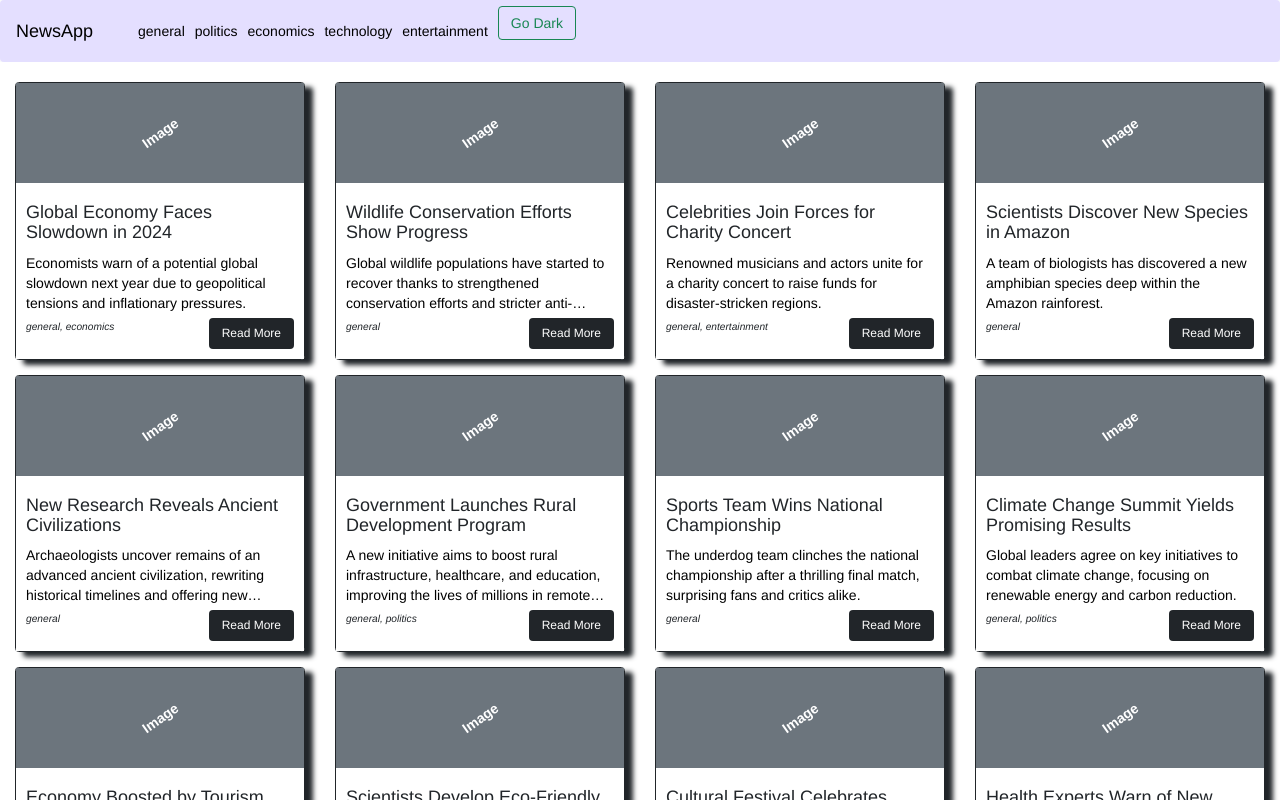
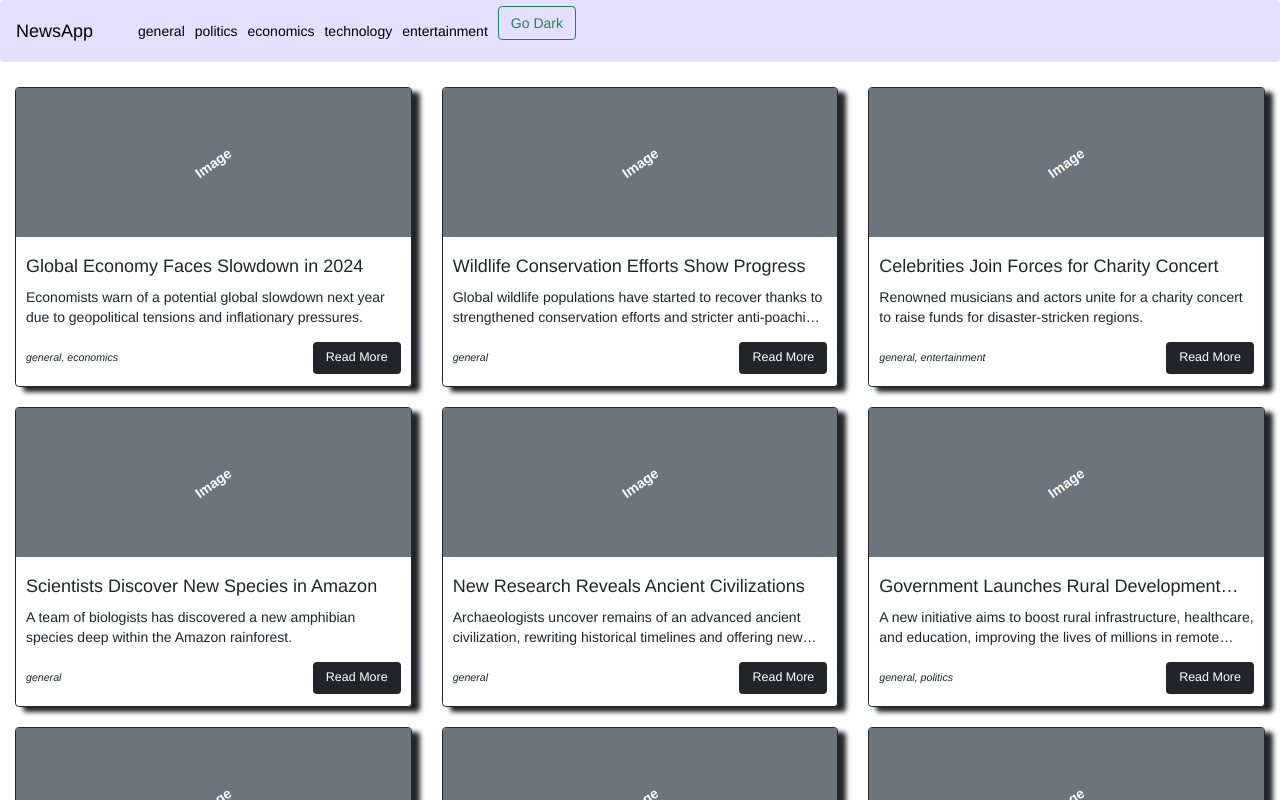
Before and after one commit to pradeep004-coder/News-Project, a React (Create React App) app: page /general in a window 1280 px wide. Shown: the top 800 px of the page. Built offline with nearby package versions, Linux system fonts and the light colour scheme.

Commit message:
Updated project files

```diff
--- a/public/index.html
+++ b/public/index.html
@@ -6,7 +6,7 @@
     <meta name="theme-color" content="#000000" />
     <link rel="stylesheet" href="bootstrap.min.css"/>
     <link rel="stylesheet" href="https://cdn.jsdelivr.net/npm/bootstrap@3.3.7/dist/css/bootstrap.min.css" integrity="sha384-BVYiiSIFeK1dGmJRAkycuHAHRg32OmUcww7on3RYdg4Va+PmSTsz/K68vbdEjh4u" crossorigin="anonymous"/>
-    <link rel="stylesheet" href="style.css">
+    <link rel="stylesheet" href="./style.css">
   </head>
   <body>
     <noscript>You need to enable JavaScript to run this app.</noscript>
--- a/public/style.css
+++ b/public/style.css
@@ -1,8 +1,40 @@
-.z-9999 {
-    z-index: 9999;
-    left: 0px;
-    top: 0px;
+#newsCard {
+    height : 300px;
+    border : 1px solid ;
+    box-shadow : 8px 5px 5px;
 }
-.opacity-100 {
-    border: 2px solid red;
+
+#newsCardimgPlaceholder {
+    height: 100px ;
 }
+
+#newsCardimgPlaceholder span {
+    transform : rotate(-35deg);
+}
+
+#newsCardHeading {
+    display : -webkit-box;
+    -webkit-line-clamp : 1;
+    -webkit-box-orient : vertical;
+    overflow : hidden;
+}
+#newsDescription {
+    display : -webkit-box;
+    -webkit-line-clamp : 2;
+    -webkit-box-orient : vertical;
+    overflow : hidden;
+}
+
+#newsDetailCard {
+    min-width: 100px ;
+    max-width: 900px ;
+}
+#newDetailImgPlaceholder {
+    width : 50vh;
+    height : 50vh;
+    max-width : 100%;
+}
+
+#newDetailImgPlaceholder span {
+    transform : rotate(-35deg);
+}
--- a/src/Components/NewsBody.jsx
+++ b/src/Components/NewsBody.jsx
@@ -2,15 +2,15 @@ import React, { useState } from 'react';
 import NewsCard from './NewsCard'
 import newsData from './newsData'
 import NewsDetail from './NewsDetail';
-export default function NewsBody(props) {
+export default function NewsBody({newsCategory, mode}) {
     const [readObj, setReadObj] = useState({});
-    const filteredObjects = newsData.filter(items => items.category.includes(props.newsCategory))
+    const filteredObjects = newsData.filter(items => items.category.includes(newsCategory))
     const modifiedCategory = (val)=>{
-            if ( val.category.indexOf(props.newsCategory)!== 0 ) {
-                return `${props.newsCategory}, ${val.category.filter(item => item !== props.newsCategory).join(", ")}`
+            if ( val.category.indexOf(newsCategory)!== 0 ) {
+                return `${newsCategory}, ${val.category.filter(item => item !== newsCategory).join(", ")}`
             }
             else {
-                return props.newsCategory
+                return newsCategory
             }
     }
     const handleReadMore = (evt,i) => {
@@ -23,17 +23,16 @@ export default function NewsBody(props) {
 
     return(
         <>
-            <div className='row' style={{width : "100%", margin : "auto", marginTop : "20px"}}>
-                { props.newsCategory === "" ?
+            <div id='newsBody' className='row' style={{width : "100%", margin : "auto", marginTop : "20px"}}>
+                { newsCategory === "" ?
                     Array.isArray(newsData) && newsData.map(
                         (val, i) => (
                             <NewsCard
                                 key = {i}
                                 index = {i}
-                                newsHeadline = {val.headline}
-                                newsDetail = {val.details}
+                                newsObj = {val}
                                 newsCategory = {val.category.join(", ")}
-                                mode = {props.mode}
+                                mode = {mode}
                                 handleReadMore = {handleReadMore}
                             />
                         ))
@@ -42,17 +41,16 @@ export default function NewsBody(props) {
                             <NewsCard
                                 key = {i}
                                 index = {newsData.indexOf(val)}
-                                newsHeadline = {val.headline}
-                                newsDetail = {val.details}
+                                newsObj = {val}
                                 newsCategory = {modifiedCategory(val)}
-                                mode = {props.mode}
+                                mode = {mode}
                                 handleReadMore = {handleReadMore}
                             />
                         )
                 )}
             </div>
             { // use readObj.length instead of showNewsDetail
-                Object.keys(readObj).length && <NewsDetail readObj={readObj} handleDismiss={handleDismiss} mode={props.mode}/>
+                Object.keys(readObj).length && <NewsDetail readObj={readObj} handleDismiss={handleDismiss} mode={mode}/>
             }
         </>
     )
--- a/src/Components/NewsCard.jsx
+++ b/src/Components/NewsCard.jsx
@@ -1,31 +1,30 @@
 import React from 'react';
 
-export default function NewsCard (props) {
+export default function NewsCard ({mode, newsObj, newsCategory, handleReadMore, index}) {
     return(
         <>
-            <div className="col-lg-3 col-md-4 col-sm-6 col-12 mb-4">
-                <div className="card " style={{border : "1px solid", boxShadow : "8px 5px 5px"}}>
-                    <div className="bg-secondary d-flex justify-content-center align-items-center" style={{height : "100px"}}>
-                        <div className="text-white fw-bold" style={{transform : "rotate(-35deg)"}}>Image</div>
+            <div className="col-lg-4 col-md-4 col-sm-6 col-12 mt-2 mb-4">
+                <div id='newsCard' className="card" style={{ backgroundColor : (mode === "Light" ? "#fff" : "#666")}}>
+                    <div id='newsCardimgPlaceholder' className="h-50 bg-secondary d-flex justify-content-center align-items-center" style={{height : "100px"}}>
+                        <span className="text-white fw-bold" style={{}}>Image</span>
                     </div>
-                    <div className="card-body" style={{backgroundColor : (props.mode === "Light" ? "#fff" : "#666")}}>
-                        <div className={`card-title text-${props.mode === "Light" ? "dark" : "white"}`}>
-                            <h4 style={{display : "-webkit-box", WebkitLineClamp : 2, WebkitBoxOrient : "vertical", overflow : "hidden"}}>{props.newsHeadline}</h4>
+                    <div className="card-body">
+                        <div className={`card-title text-${mode === "Light" ? "dark" : "white"}`}>
+                            <h4 id='newsCardHeading'>{newsObj.headline}</h4>
                         </div>
-                        <div className={`card-text`} style={{color : props.mode === "Dark"?"#eee":"black", display : "-webkit-box", WebkitLineClamp : 3, WebkitBoxOrient : "vertical", overflow : "hidden"}}>{props.newsDetail}</div>
-                        <div className=" mt-2 d-flex justify-content-between">
-                            <div style={{ fontSize : "12px"}}>
-                                <small className='fst-italic text-truncate '>{props.newsCategory}</small>
+                        <div id='newsDescription' className={`card-text ${mode === 'Dark' ? 'text-light' : 'dark'}`}>{newsObj.details}</div>
+                        <div className=" mt-4 d-flex  justify-content-between">
+                            <div className='my-auto fs-5'>
+                                <small id='newsCardCategory' className='my-auto fst-italic text-truncate '>{newsCategory}</small>
                             </div>
                             <button
+                                id='readMoreButton'
+                                className={`btn btn-${mode === "Light" ? "dark" : "primary"} text-white fs-5`}
                                 type="button"
-                                className={`btn btn-${props.mode === "Light" ? "dark" : "primary"}`}
-                                style={{ fontSize: "12px", color: "white", textDecoration: "none" }}
-                                onClick={evt => props.handleReadMore(evt, props.index)}
+                                onClick={evt => handleReadMore(evt, index)}
                             >
                                 Read More
                             </button>
-
                         </div>
                     </div>
                 </div>
--- a/src/Components/NewsDetail.jsx
+++ b/src/Components/NewsDetail.jsx
@@ -1,16 +1,16 @@
 import React from 'react'
 
-function NewsDetail(props) {
+function NewsDetail({handleDismiss, mode, readObj}) {
   return (
-    <div className='w-100 h-100 position-fixed d-flex flex-column justify-content-center bg-dark bg-opacity-75 z-9999' onClick={props.handleDismiss}>
-        <button type='button' className="btn border border-secondary text-secondary bg-transparent m-4 ms-auto fs-1 fw-bold">x</button>
-        <div className="card m-auto mt-0 p-4" style={ props.mode === 'Dark' ? { backgroundColor : '#666', color : 'white', maxWidth : '90%'} : {maxWidth : '90%'}} onClick={evt => evt.stopPropagation()}>
-                <div className="bg-secondary d-flex justify-content-center align-items-center m-auto" style={{width : "50vh", height : "50vh", maxWidth : '100%'}}>
-                    <span className="text-white fw-bold" style={{transform : "rotate(-35deg)"}}>Image</span>
+    <div  id='newsDetailPage' className='w-100 h-100 position-fixed top-0 start-0 d-flex flex-column justify-content-center bg-dark bg-opacity-75' onClick={handleDismiss}>
+        <button type='button' className="btn border border-secondary text-secondary bg-transparent m-4 ms-auto mb-0 fs-1 fw-bold">x</button>
+        <div id='newsDetailCard' className="card w-md-75 m-auto mt-0 p-4" style={ mode === 'Dark' ? { backgroundColor : '#666', color : 'white'} : {}} onClick={evt => evt.stopPropagation()}>
+                <div id='newDetailImgPlaceholder' className="bg-secondary d-flex justify-content-center align-items-center m-auto">
+                    <span className="text-white fw-bold">Image</span>
                 </div>
             <div className="card-body">
-                <h3 className="card-title fs-1 fw-bold">{props.readObj.headline}</h3>
-                <p className="card-text fs-3" >{props.readObj.details}</p>
+                <h3 className="card-title fs-1 fw-bold">{readObj.headline}</h3>
+                <p className="card-text fs-3" >{readObj.details}</p>
             </div>
         </div>
     </div>
--- a/src/Components/NewsNavBar.jsx
+++ b/src/Components/NewsNavBar.jsx
@@ -1,14 +1,14 @@
 import React from 'react';
 import { Link } from 'react-router-dom';
 
-export default function NewsNavbar(props) {
+export default function NewsNavbar({mode, onModeChange}) {
   const categories = ["general", "politics", "economics", "technology", "entertainment"];
 
   return (
     <div className="bg-light">
-      <nav className={`navbar navbar-expand-md ${props.mode === "Dark" ? "navbar-dark" : "navbar-light"}`} style={{ backgroundColor: props.mode === "Dark" ? "#666" : "#e4dfff" }}>
+      <nav className={`navbar navbar-expand-md ${mode === "Dark" ? "navbar-dark" : "navbar-light"}`} style={{ backgroundColor: mode === "Dark" ? "#666" : "#e4dfff" }}>
         <div className="container-fluid">
-          <Link className="navbar-brand" to="/" style={{ color: props.mode === "Light" ? "#000" : "#fff" }}>
+          <Link className="navbar-brand" to="/" style={{ color: mode === "Light" ? "#000" : "#fff" }}>
             NewsApp
           </Link>
           <button
@@ -27,7 +27,7 @@ export default function NewsNavbar(props) {
               {
                 categories.map((val, i) => (
                   <li className="nav-item" key={i}>
-                    <Link className="nav-link" to={val} style={{ color: props.mode === "Light" ? "#000" : "#ccc" }}>
+                    <Link className="nav-link" to={val} style={{ color: mode === "Light" ? "#000" : "#ccc" }}>
                       {val}
                     </Link>
                   </li>
@@ -36,10 +36,10 @@ export default function NewsNavbar(props) {
             </ul>
             <button
               className="btn btn-outline-success border border-success ms-lg-2 ms-md-0"
-              onClick={props.onModeChange}
+              onClick={onModeChange}
               type="button"
             >
-              Go {props.mode === "Dark" ? "Light" : "Dark"}
+              Go {mode === "Dark" ? "Light" : "Dark"}
             </button>
           </div>
         </div>
```
